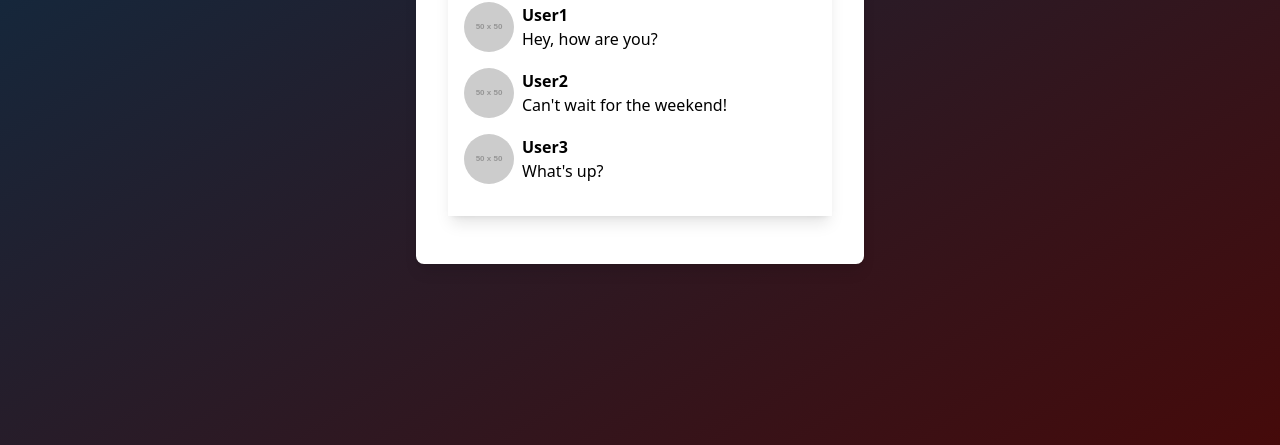
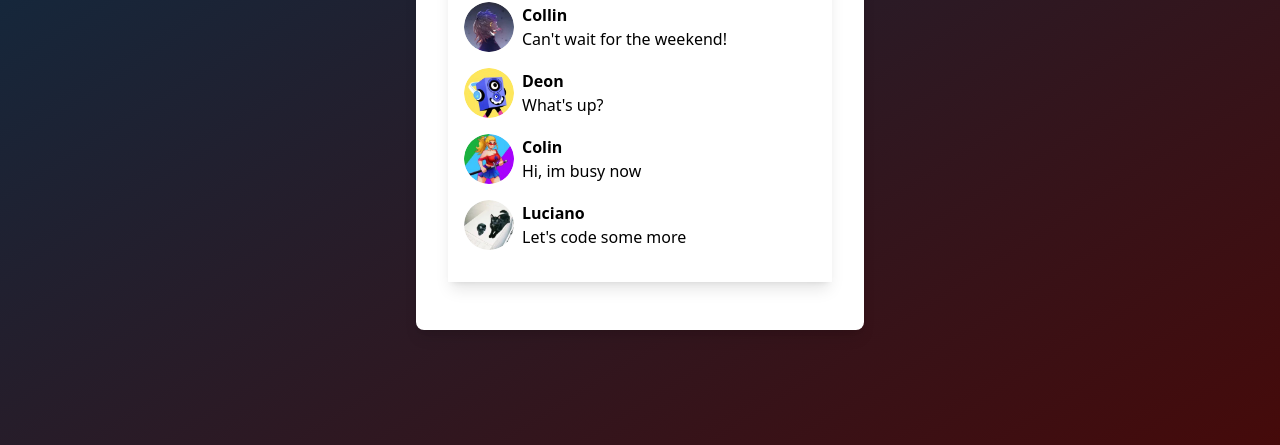
Before and after one commit to calebpanoch/cen4010_spr23_g20, a website: page messages.html in a window 1280 px wide. Shown: the part 355-800 px from the top of the page. Drawn offline with nearby package versions, Linux system fonts and the light colour scheme; placeholder pictures from the web are drawn by us.

Commit message:
Update messages html

```diff
--- a/messages.html
+++ b/messages.html
@@ -49,28 +49,46 @@
                 <ul>
                   <li class="mb-4">
                     <div class="flex items-center">
-                      <img src="https://via.placeholder.com/50" alt="Avatar" class="mr-2 rounded-full">
+                      <img src="./assets/profiles/caleb.JPG" height="50" width="50" alt="Avatar" class="mr-2 rounded-full">
                       <div>
-                        <p class="font-bold">User1</p>
+                        <p class="font-bold">Caleb</p>
                         <p>Hey, how are you?</p>
                       </div>
                     </div>
                   </li>
                   <li class="mb-4">
                     <div class="flex items-center">
-                      <img src="https://via.placeholder.com/50" alt="Avatar" class="mr-2 rounded-full">
+                      <img src="./assets/profiles/collin.JPG" height="50" width="50" alt="Avatar" class="mr-2 rounded-full">
                       <div>
-                        <p class="font-bold">User2</p>
+                        <p class="font-bold">Collin</p>
                         <p>Can't wait for the weekend!</p>
                       </div>
                     </div>
                   </li>
                   <li class="mb-4">
                     <div class="flex items-center">
-                      <img src="https://via.placeholder.com/50" alt="Avatar" class="mr-2 rounded-full">
+                      <img src="./assets/profiles/deon.JPG" height="50" width="50" alt="Avatar" class="mr-2 rounded-full">
                       <div>
-                        <p class="font-bold">User3</p>
+                        <p class="font-bold">Deon</p>
                         <p>What's up?</p>
+                      </div>
+                    </div>
+                  </li>
+                  <li class="mb-4">
+                    <div class="flex items-center">
+                      <img src="./assets/profiles/colin.JPG" height="50" width="50" alt="Avatar" class="mr-2 rounded-full">
+                      <div>
+                        <p class="font-bold">Colin</p>
+                        <p>Hi, im busy now</p>
+                      </div>
+                    </div>
+                  </li>
+                  <li class="mb-4">
+                    <div class="flex items-center">
+                      <img src="./assets/profiles/luciano.JPG" height="50" width="50" alt="Avatar" class="mr-2 rounded-full">
+                      <div>
+                        <p class="font-bold">Luciano</p>
+                        <p>Let's code some more</p>
                       </div>
                     </div>
                   </li>
```
Also changed, not shown: assets/profiles/caleb.JPG (added), assets/profiles/colin.JPG (added), assets/profiles/collin.JPG (added), assets/profiles/deon.JPG (added), assets/profiles/luciano.JPG (added).
